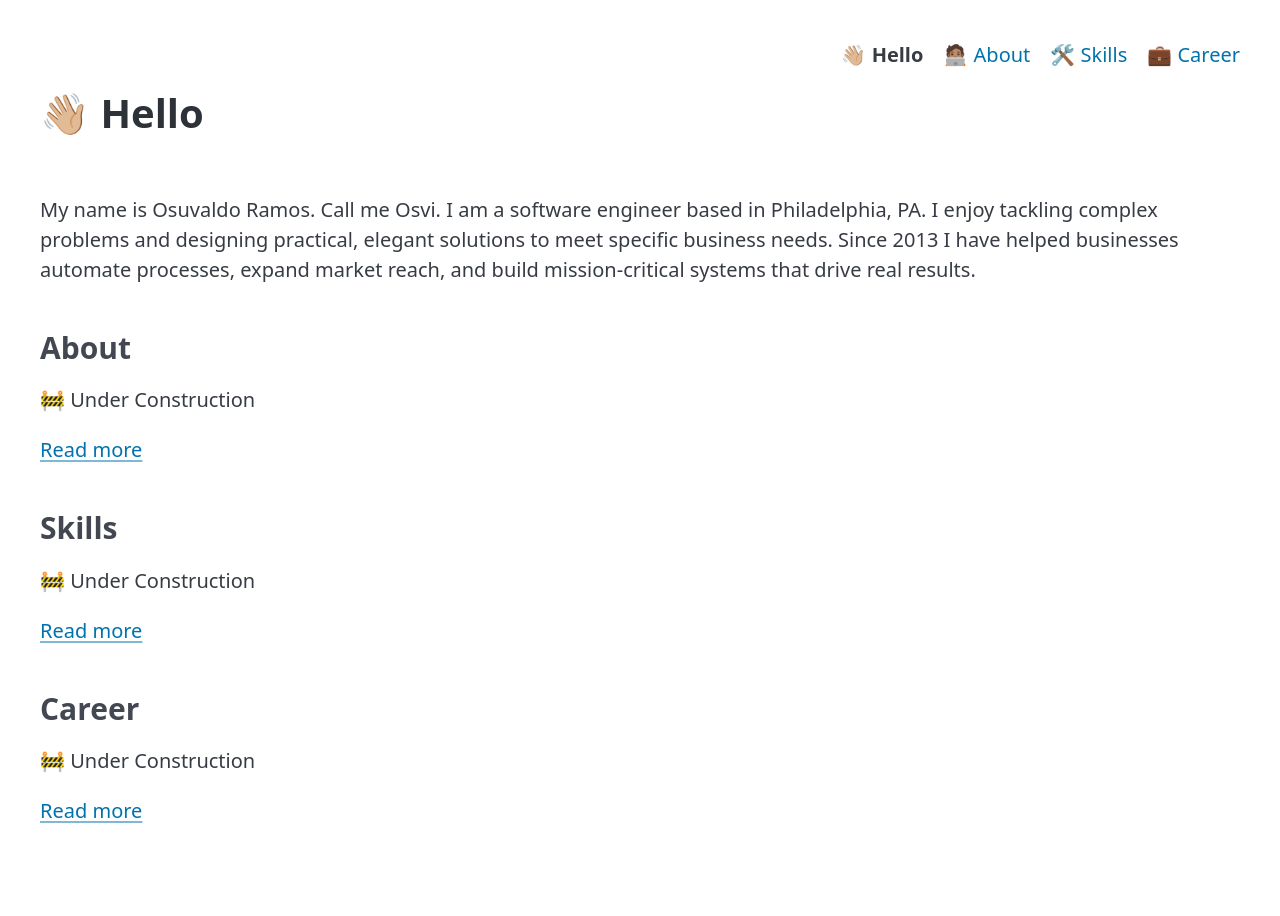
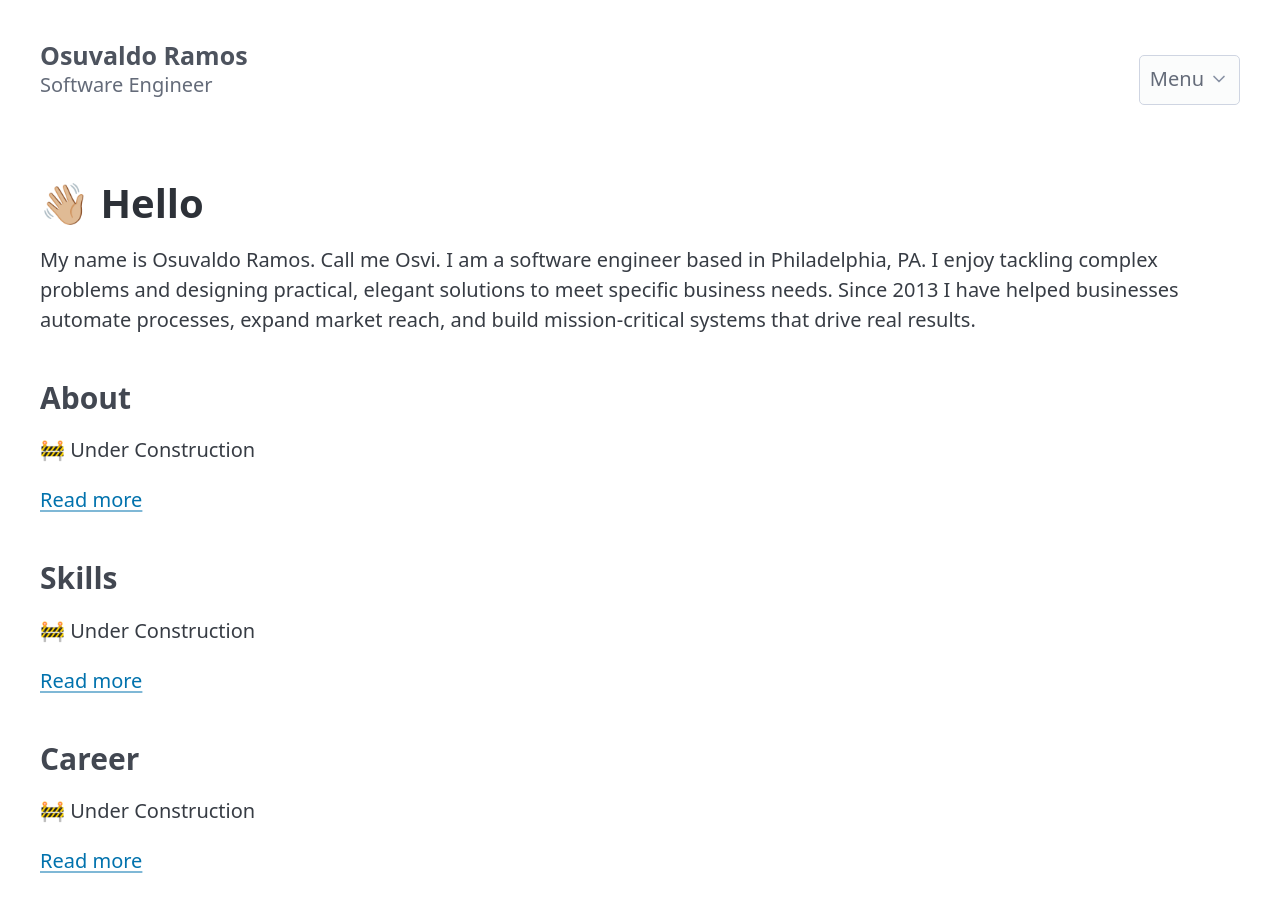
Before and after one commit to osuvaldo90/osuvaldo90.github.io, a Jekyll site: the page built from _main_pages/hello.md, in a window 1280 px wide. Built offline with Jekyll 4.4.1, drawn with Linux system fonts in a browser that asks for light colours.

Commit message:
Update header with name and dropdown nav

```diff
--- a/_layouts/default.html
+++ b/_layouts/default.html
@@ -7,7 +7,19 @@
 
 <body>
   <header class="container">
-    <nav style="display: flex; justify-content: flex-end;">
+    <nav>
+      <ul>
+        <li>
+          <hgroup>
+            <h4>Osuvaldo Ramos</h4>
+            <p>Software Engineer</p>
+          </hgroup>
+        </li>
+      </ul>
+      <ul>
+        <li>
+          <details class="dropdown">
+            <summary>Menu</summary>
             <ul>
               {%- for item in main_pages -%}
               {%- assign title = item.emoji | append: " " | append: item.title %}
@@ -20,11 +32,14 @@
               </li>
               {%- endfor -%}
             </ul>
+          </details>
+        </li>
+      </ul>
     </nav>
-    <h1>{{ page.emoji | append: " " | append: page.title }}</h1>
   </header>
 
   <main class="container" aria-label="Content">
+    <h1>{{ page.emoji | append: " " | append: page.title }}</h1>
     {{ content }}
   </main>
 
```
Lines whose indentation alone changed are shown as unchanged.
